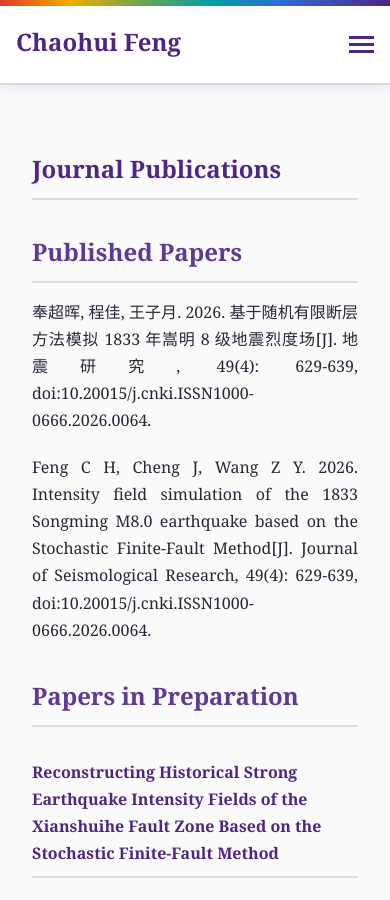
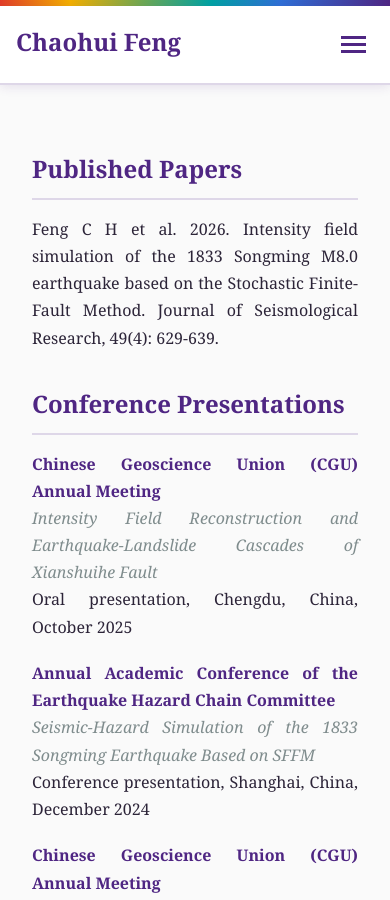
Before and after one commit to chaohuifeng/chaohuifeng.github.io, a Jekyll site: the page built from publications.markdown, in a window 390 px wide and 900 px high. Built offline with Jekyll 4.4.1, drawn with Linux system fonts in a browser that asks for light colours; some of the changed text lies outside the part shown.

Commit message:
Make site English-only and fix mobile nav

```diff
--- a/_config.yml
+++ b/_config.yml
@@ -1,17 +1,13 @@
-# 最简化配置
 title: "Chaohui Feng - Academic Homepage"
 name: "Chaohui Feng (she/her)"
 email: "cfeng224@uwo.ca"
 description: "Seismic Ground Motion & Cascading Geo-Hazard Researcher"
 
-# 基本设置
 markdown: kramdown
 permalink: /:title/
 
-# 不添加任何插件
 plugins: []
 
-# 排除文件
 exclude:
   - Gemfile
   - Gemfile.lock
--- a/_includes/header.html
+++ b/_includes/header.html
@@ -5,7 +5,7 @@
       <a href="/" class="site-name">Chaohui Feng</a>
     </div>
 
-    <nav class="site-nav">
+    <nav class="site-nav" id="site-nav">
       <ul class="nav-list">
         <li class="nav-item">
           <a href="/" class="nav-link">Home</a>
@@ -22,11 +22,11 @@
       </ul>
     </nav>
 
-    <div class="mobile-menu-toggle">
+    <button class="mobile-menu-toggle" type="button" aria-label="Toggle navigation" aria-controls="site-nav" aria-expanded="false">
       <span></span>
       <span></span>
       <span></span>
-    </div>
+    </button>
   </div>
 </header>
 
@@ -124,6 +124,9 @@
   flex-direction: column;
   cursor: pointer;
   gap: 4px;
+  border: 0;
+  background: transparent;
+  padding: 0.5rem;
 }
 
 .mobile-menu-toggle span {
@@ -136,6 +139,28 @@
 @media (max-width: 768px) {
   .site-nav {
     display: none;
+    position: absolute;
+    top: calc(100% + 2px);
+    left: 0;
+    right: 0;
+    background: white;
+    border-bottom: 1px solid #ded7e8;
+    box-shadow: 0 10px 24px rgba(79,38,131,0.12);
+    padding: 0.75rem 1rem 1rem;
+  }
+
+  .site-nav.is-open {
+    display: block;
+  }
+
+  .nav-list {
+    flex-direction: column;
+    gap: 0.4rem;
+  }
+
+  .nav-link {
+    display: block;
+    padding: 0.75rem 0.9rem;
   }
 
   .mobile-menu-toggle {
--- a/publications.markdown
+++ b/publications.markdown
@@ -1,37 +1,23 @@
 ---
 layout: page
-title: "Publications & Academic Outputs"
-description: "Academic publications, conference presentations, and research contributions in earthquake simulation and geohazard research"
+title: "Publications & Presentations"
+description: "Selected publications and conference presentations"
 ---
 
-## Journal Publications
+## Published Papers
 
-### Published Papers
-
-奉超晖, 程佳, 王子月. 2026. 基于随机有限断层方法模拟 1833 年嵩明 8 级地震烈度场[J]. 地震研究, 49(4): 629-639, doi:10.20015/j.cnki.ISSN1000-0666.2026.0064.
-
-Feng C H, Cheng J, Wang Z Y. 2026. Intensity field simulation of the 1833 Songming M8.0 earthquake based on the Stochastic Finite-Fault Method[J]. Journal of Seismological Research, 49(4): 629-639, doi:10.20015/j.cnki.ISSN1000-0666.2026.0064.
-
-### Papers in Preparation
-
-#### Reconstructing Historical Strong Earthquake Intensity Fields of the Xianshuihe Fault Zone Based on the Stochastic Finite-Fault Method
-
-**Status**: In Preparation
-**Focus**: Methodology for stochastic finite-fault reconstructions of historical intensity fields
+Feng C H et al. 2026. Intensity field simulation of the 1833 Songming M8.0 earthquake based on the Stochastic Finite-Fault Method. Journal of Seismological Research, 49(4): 629-639.
 
 ## Conference Presentations
 
-#### Chinese Geoscience Union (CGU) Annual Meeting
+**Chinese Geoscience Union (CGU) Annual Meeting**
+*Intensity Field Reconstruction and Earthquake-Landslide Cascades of Xianshuihe Fault*
+Oral presentation, Chengdu, China, October 2025
 
-- *Intensity Field Reconstruction and Earthquake-Landslide Cascades of Xianshuihe Fault*
-- Oral presentation, Chengdu, China, October 2025
+**Annual Academic Conference of the Earthquake Hazard Chain Committee**
+*Seismic-Hazard Simulation of the 1833 Songming Earthquake Based on SFFM*
+Conference presentation, Shanghai, China, December 2024
 
-#### Annual Academic Conference of the Earthquake Hazard Chain Committee
-
-- *Seismic-Hazard Simulation of the 1833 Songming Earthquake Based on SFFM*
-- Conference presentation, Shanghai, China, December 2024
-
-#### Seismological Society of China Earthquake Disaster Chain Annual Conference
-
-- *基于随机有限断层方法重建1833年M8嵩明地震*
-- Poster presentation by Chaohui Feng, Xiamen, China, November 2024
+**Chinese Geoscience Union (CGU) Annual Meeting**
+*Reconstruction of the 1833 Songming M8 Earthquake Based on the Stochastic Finite-Fault Method*
+Poster presentation by Chaohui Feng, Xiamen, China, November 2024
```
Also changed, not shown: other parts of _includes/header.html (+20 -0 lines), _layouts/default.html (+0 -18 lines), _posts/2025-08-21-welcome-to-jekyll.markdown (deleted, +0 -53 lines).
